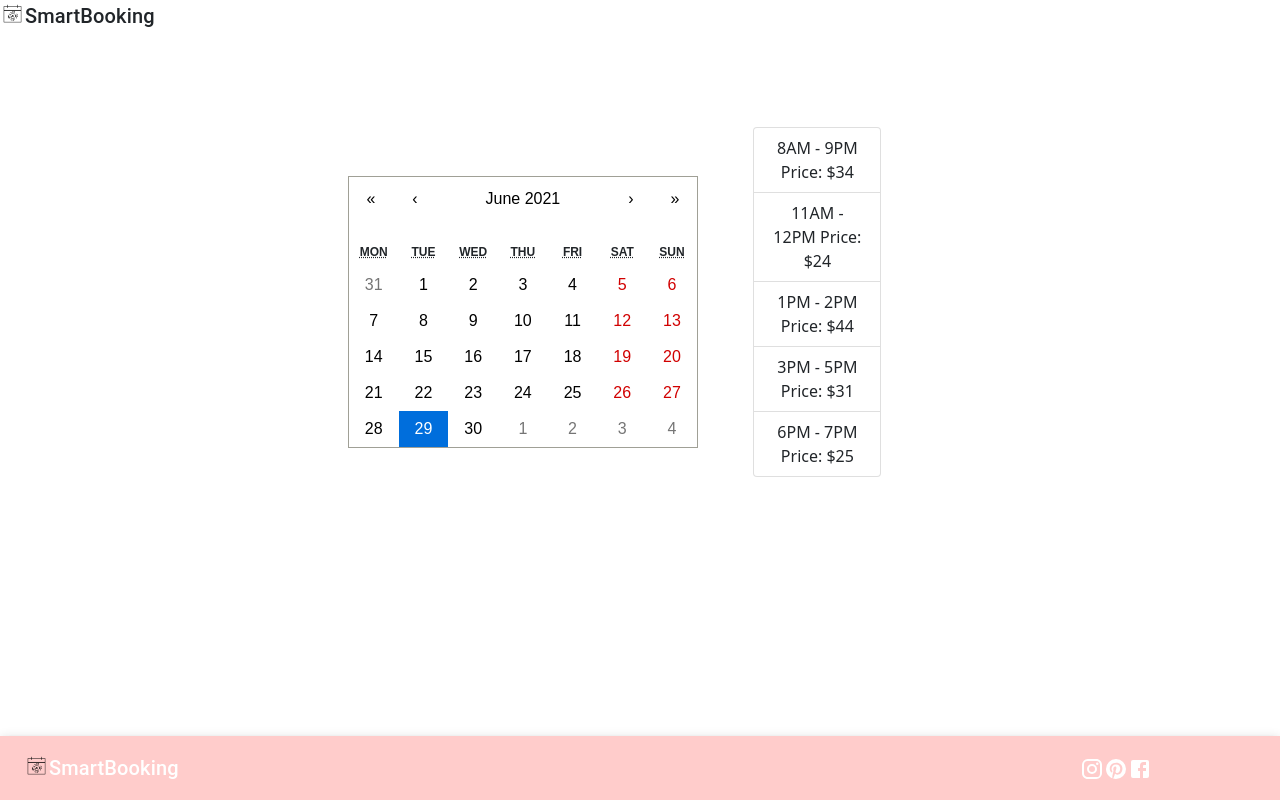
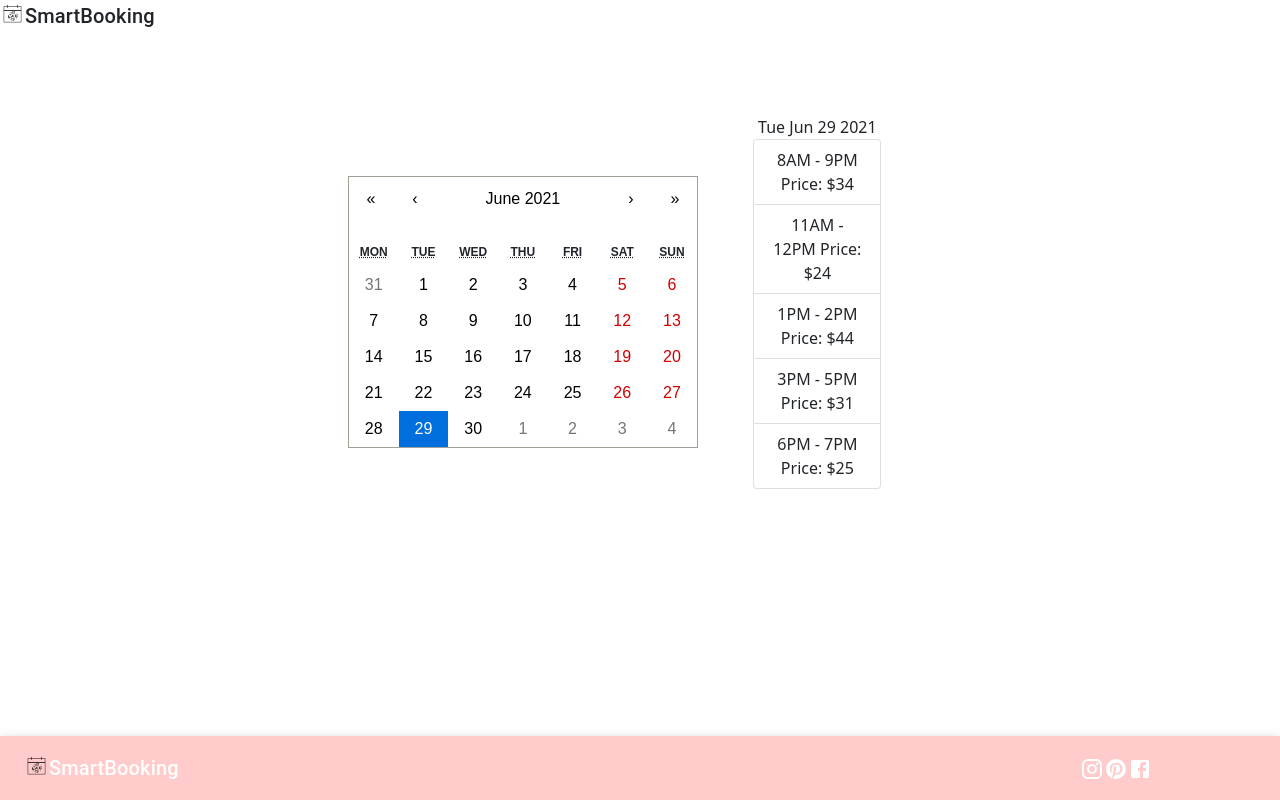
Before and after one commit to MayyarAA/CapstoneMSCI, a React (Create React App) app in the folder capstonefrontend/: page /createappointment in a window 1280 px wide. Built offline with nearby package versions, Linux system fonts and the light colour scheme; no server answers.

Commit message:
add times

```diff
--- a/capstonefrontend/src/Components/AppointmentComponents/CreateAppointmentV1Component.js
+++ b/capstonefrontend/src/Components/AppointmentComponents/CreateAppointmentV1Component.js
@@ -4,6 +4,9 @@ import { Container, Row, Col } from 'react-bootstrap';
 
 function CreateAppointmentV1Component() {
   const [value, onChange] = useState(new Date());
+
+
+
 
   return (
 
@@ -17,7 +20,9 @@ function CreateAppointmentV1Component() {
             xs={{ span: 12, order: 2 }}
             md={{ span: 6, order: 1 }}
             lg={{ span: 8, order: 1 }}>
-            <Calendar onChange={onChange} value={value} />
+
+            <Calendar onChange={onChange} value={value}/>
+
           </Col>
           <Col
             className='text-center'
@@ -26,6 +31,7 @@ function CreateAppointmentV1Component() {
             lg={{ span: 3, order: 1 }}>
             <div style={{ maxWidth: 250 }}>
             <ul class="list-group">
+            {(value.toDateString())}
             <li class="list-group-item">8AM - 9PM Price: $34</li>
             <li class="list-group-item">11AM - 12PM  Price: $24</li>
             <li class="list-group-item">1PM - 2PM  Price: $44 </li>
```
